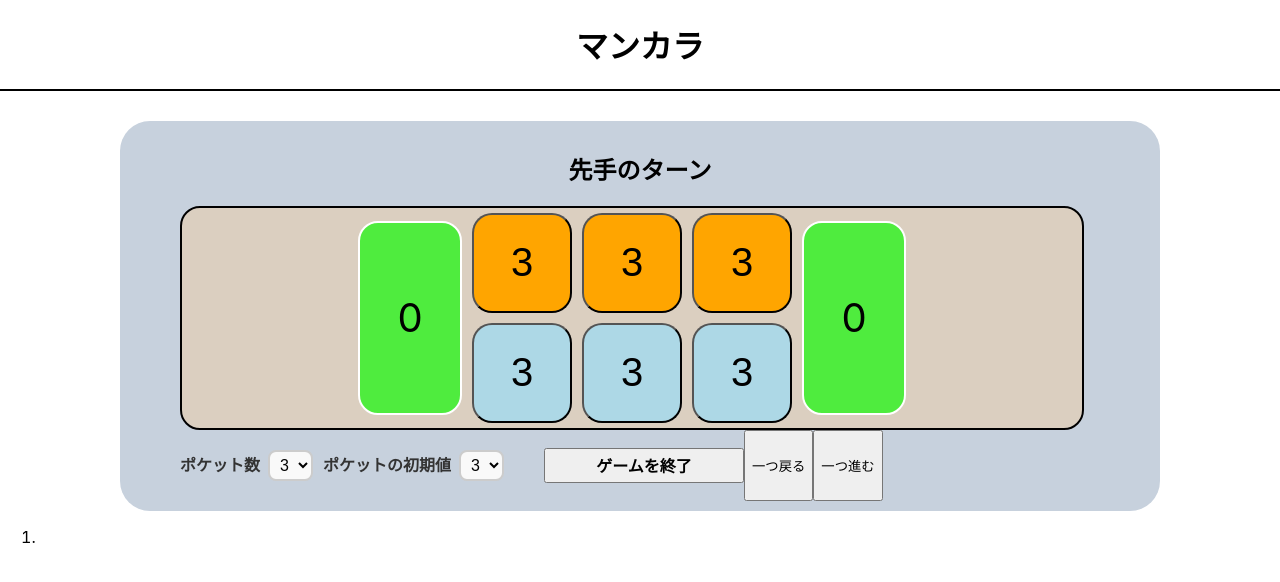
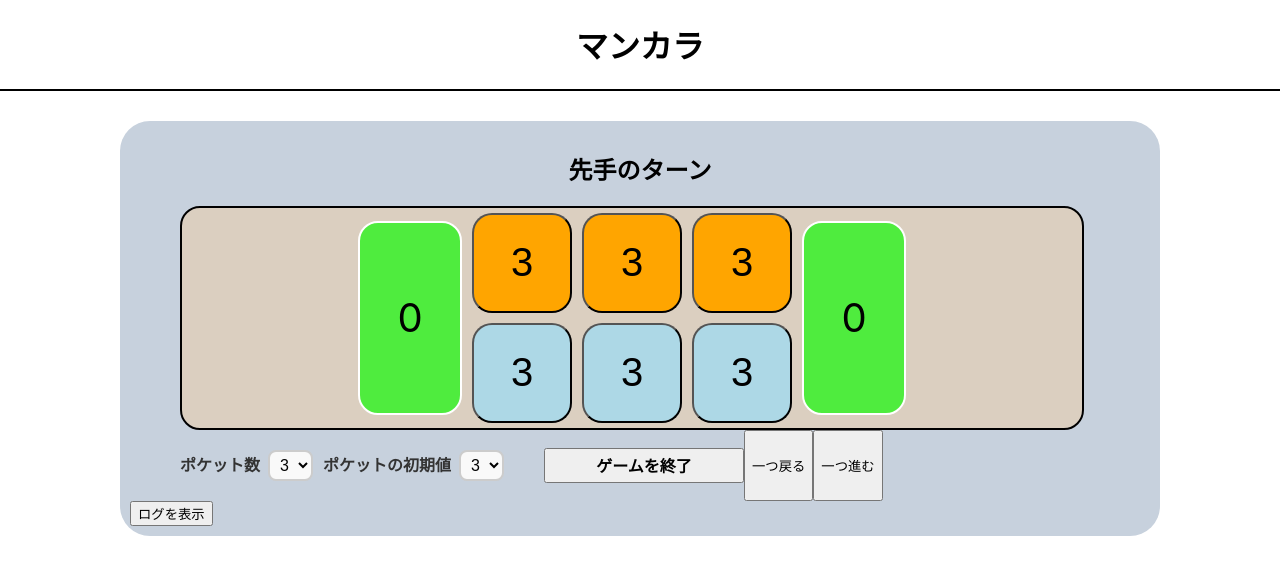
Before and after one commit to nomanoma121/mancala-app, a React (Create React App) app: page / in a window 1280 px wide. Both pictures are taken after a click on the button "ゲームを開始". Shown: the top 582 px of the page. Built offline with nearby package versions, Linux system fonts and the light colour scheme.

Commit message:
ログの表示、非表示を可能にした

```diff
--- a/package.json
+++ b/package.json
@@ -6,6 +6,7 @@
     "@testing-library/jest-dom": "^5.17.0",
     "@testing-library/react": "^13.4.0",
     "@testing-library/user-event": "^13.5.0",
+    "framer-motion": "^11.5.4",
     "react": "^18.3.1",
     "react-dom": "^18.3.1",
     "react-scripts": "^5.0.1",
--- a/src/App.css
+++ b/src/App.css
@@ -123,3 +123,13 @@ h1 {
   border-bottom: 2px solid black;
   margin-bottom: 30px;
 }
+
+.log-list li:hover {
+  background-color: rgb(228, 228, 216);
+}
+
+.log-container {
+  background-color: yellow;
+  width: 900px;
+  margin: 0 auto;
+}
--- a/src/App.js
+++ b/src/App.js
@@ -1,4 +1,5 @@
 import { useEffect, useState } from "react";
+import { motion, AnimatePresence } from "framer-motion";
 
 function Pocket({ value, index, handleClick }) {
   return (
@@ -115,9 +116,23 @@ function GameButton ({isPlaying, handleGame}) {
 }
 
 function GameLog({history, turnHistory}) {
+  const valueArray = turnHistory.map((e) => {
+    if(e === 0){
+      return "先手";
+    } else if (e === 1){
+      return "先手の追加";
+    } else if (e === 2) {
+      return "後手";
+    } else {
+      return "後手の追加";
+    }
+});
+
   return (
-    <ol>
-      <li></li>
+    <ol className="log-list">
+      {history.map((e, index) => (
+        <li key={index}>{valueArray[index + 2]}のターン: {e}</li>
+      ))}
     </ol>
   );
 }
@@ -142,6 +157,7 @@ export default function Game() {
   const [nowTurn, setNowTurn] = useState(0);
   // 0: first 1: adFirst: 2: seocnd: 3: adSecondとする
   const [turnHistory, setTurnHistory] = useState([0]);
+  const [isLogVisible, setIsLogVisible] = useState(false);
 
   useEffect(() => {
     console.log("配列を再生成");
@@ -323,6 +339,8 @@ export default function Game() {
     }
   }
 
+  const toggleLog = () => setIsLogVisible(!isLogVisible);
+
   // 表示する変数たち
   const player = isFirst ? "先手" : "後手";
   const winner = isFirst ? "後手" : "先手";
@@ -349,8 +367,27 @@ export default function Game() {
           <button onClick={() => preSituation()}>一つ戻る</button>
           <button onClick={() => nextSituation()}>一つ進む</button>
         </div>
+        {isPlaying &&
+        <>
+          <div>
+            <button onClick={toggleLog}>{isLogVisible ? "ログを非表示" : "ログを表示"}</button>
+          </div>
+          <AnimatePresence>
+            {isLogVisible && (
+              <motion.div
+                className="log-container"
+                initial={{ opacity: 0 }}
+                animate={{ opacity: 1 }}
+                exit={{ opacity: 0 }}
+                transition={{ duration: 0.3 }}
+              >
+                <GameLog history={history} turnHistory={turnHistory} />
+              </motion.div>
+            )}
+          </AnimatePresence>
+          </>
+       }
       </div>
-      <GameLog history={history} turnHistory={turnHistory}/>
     </>
   );
 }
```
Also changed, not shown: 1 other file (tests, documents, lock files or other folders).
